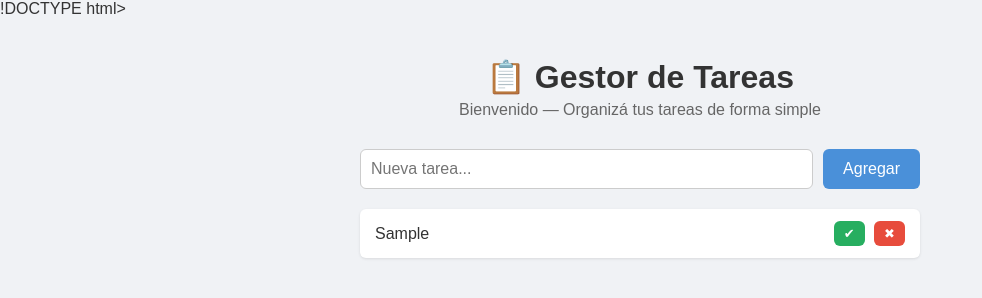
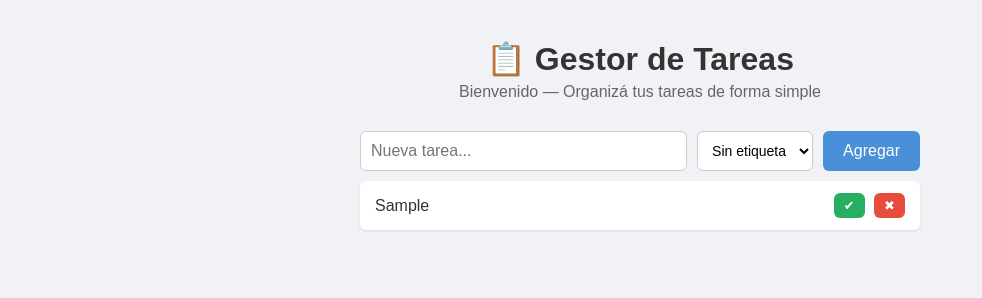
Before and after one commit to naldeco98/parcial2-v2-software-, a plain HTML site: page index.html in a window 1280 px wide. Both pictures are taken after typing "Sample" into the empty fields and a click on the button "Agregar". Shown: the whole page, without its empty margins (0-982 px from the left). Drawn offline with Linux system fonts and the light colour scheme.

Commit message:
feat: Etiquetas para las tareas

```diff
--- a/index.html
+++ b/index.html
@@ -1,4 +1,4 @@
-!DOCTYPE html>
+<!DOCTYPE html>
 <html lang="es">
 <head>
     <meta charset="UTF-8">
@@ -10,13 +10,20 @@
         .container { max-width: 600px; margin: 40px auto; padding: 0 20px; }
         h1 { text-align: center; margin-bottom: 5px; }
         .welcome { text-align: center; color: #666; margin-bottom: 30px; }
-        .input-group { display: flex; gap: 10px; margin-bottom: 20px; }
+        .input-group { display: flex; gap: 10px; margin-bottom: 10px; }
         input[type="text"] { flex: 1; padding: 10px; border: 1px solid #ccc; border-radius: 6px; font-size: 16px; }
+        select { padding: 10px; border: 1px solid #ccc; border-radius: 6px; font-size: 14px; background: white; }
         button { padding: 10px 20px; background: #4a90d9; color: white; border: none; border-radius: 6px; font-size: 16px; cursor: pointer; }
         button:hover { background: #357abd; }
         ul { list-style: none; }
         li { background: white; padding: 12px 15px; margin-bottom: 8px; border-radius: 6px; display: flex; justify-content: space-between; align-items: center; box-shadow: 0 1px 3px rgba(0,0,0,0.1); }
-        li.done span { text-decoration: line-through; color: #999; }
+        li.done .task-text { text-decoration: line-through; color: #999; }
+        .task-info { display: flex; align-items: center; gap: 8px; flex: 1; }
+        .tag { font-size: 11px; padding: 2px 8px; border-radius: 10px; color: white; font-weight: bold; }
+        .tag-personal { background: #9b59b6; }
+        .tag-trabajo { background: #e67e22; }
+        .tag-estudio { background: #2ecc71; }
+        .tag-urgente { background: #e74c3c; }
         .actions button { padding: 5px 10px; font-size: 13px; margin-left: 5px; }
         .btn-done { background: #27ae60; }
         .btn-done:hover { background: #1e8c4c; }
@@ -29,31 +36,46 @@
     <div class="container">
         <h1>📋 Gestor de Tareas</h1>
         <p class="welcome">Bienvenido — Organizá tus tareas de forma simple</p>
+
         <div class="input-group">
             <input type="text" id="taskInput" placeholder="Nueva tarea..." onkeypress="if(event.key==='Enter') addTask()">
+            <select id="tagSelect">
+                <option value="">Sin etiqueta</option>
+                <option value="personal">Personal</option>
+                <option value="trabajo">Trabajo</option>
+                <option value="estudio">Estudio</option>
+                <option value="urgente">Urgente</option>
+            </select>
             <button onclick="addTask()">Agregar</button>
         </div>
+
         <ul id="taskList"></ul>
         <p class="empty" id="emptyMsg">No hay tareas. ¡Agregá una!</p>
     </div>
+
     <script>
         let tasks = [];
+
         function addTask() {
             const input = document.getElementById('taskInput');
+            const tag = document.getElementById('tagSelect').value;
             const text = input.value.trim();
             if (!text) return;
-            tasks.push({ text, done: false });
+            tasks.push({ text, tag, done: false });
             input.value = '';
             render();
         }
+
         function toggleTask(i) {
             tasks[i].done = !tasks[i].done;
             render();
         }
+
         function deleteTask(i) {
             tasks.splice(i, 1);
             render();
         }
+
         function render() {
             const list = document.getElementById('taskList');
             const msg = document.getElementById('emptyMsg');
@@ -62,8 +84,12 @@
             tasks.forEach((t, i) => {
                 const li = document.createElement('li');
                 if (t.done) li.classList.add('done');
+                const tagHTML = t.tag ? `<span class="tag tag-${t.tag}">${t.tag}</span>` : '';
                 li.innerHTML = `
-                    <span>${t.text}</span>
+                    <div class="task-info">
+                        <span class="task-text">${t.text}</span>
+                        ${tagHTML}
+                    </div>
                     <div class="actions">
                         <button class="btn-done" onclick="toggleTask(${i})">${t.done ? '↩' : '✔'}</button>
                         <button class="btn-delete" onclick="deleteTask(${i})">✖</button>
```
